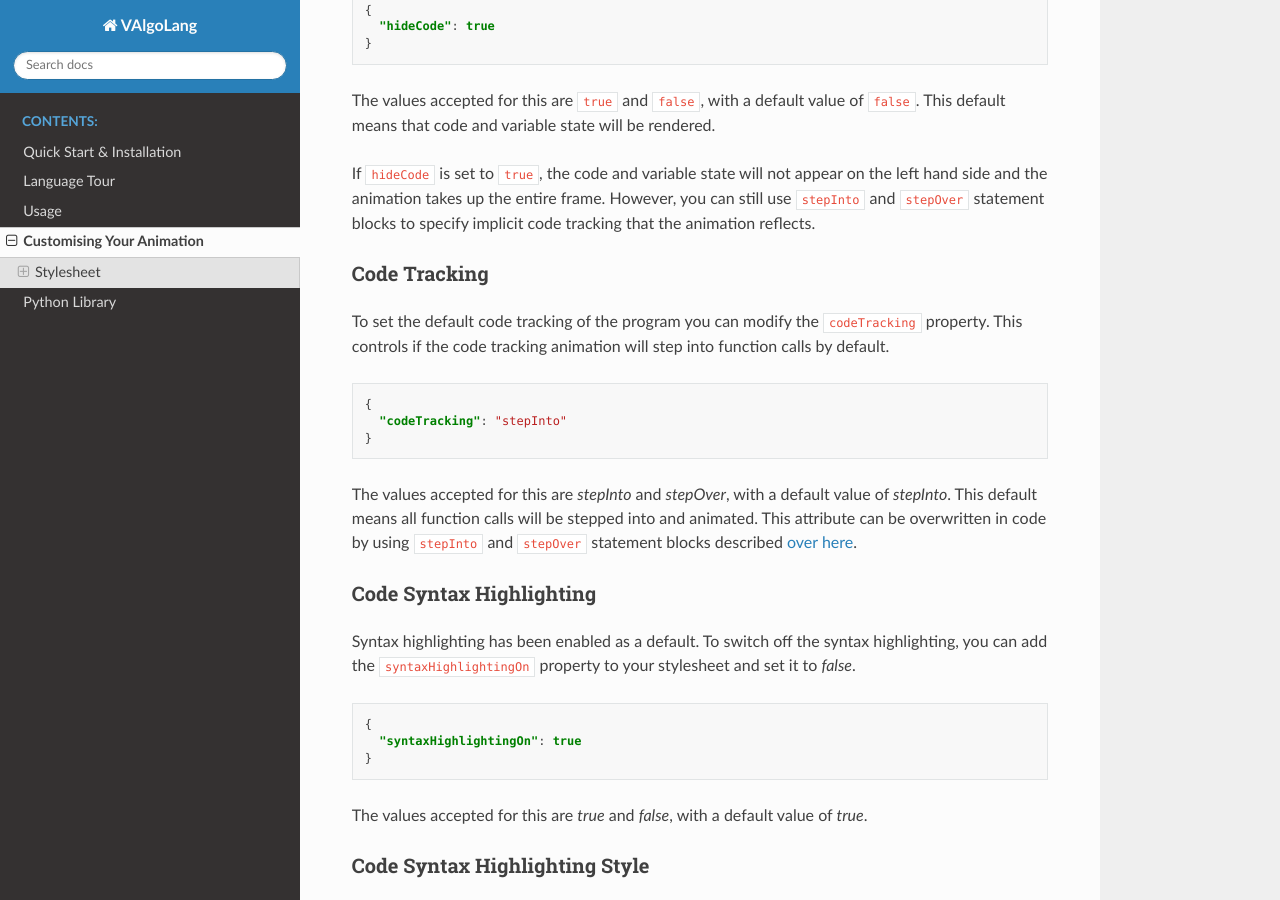
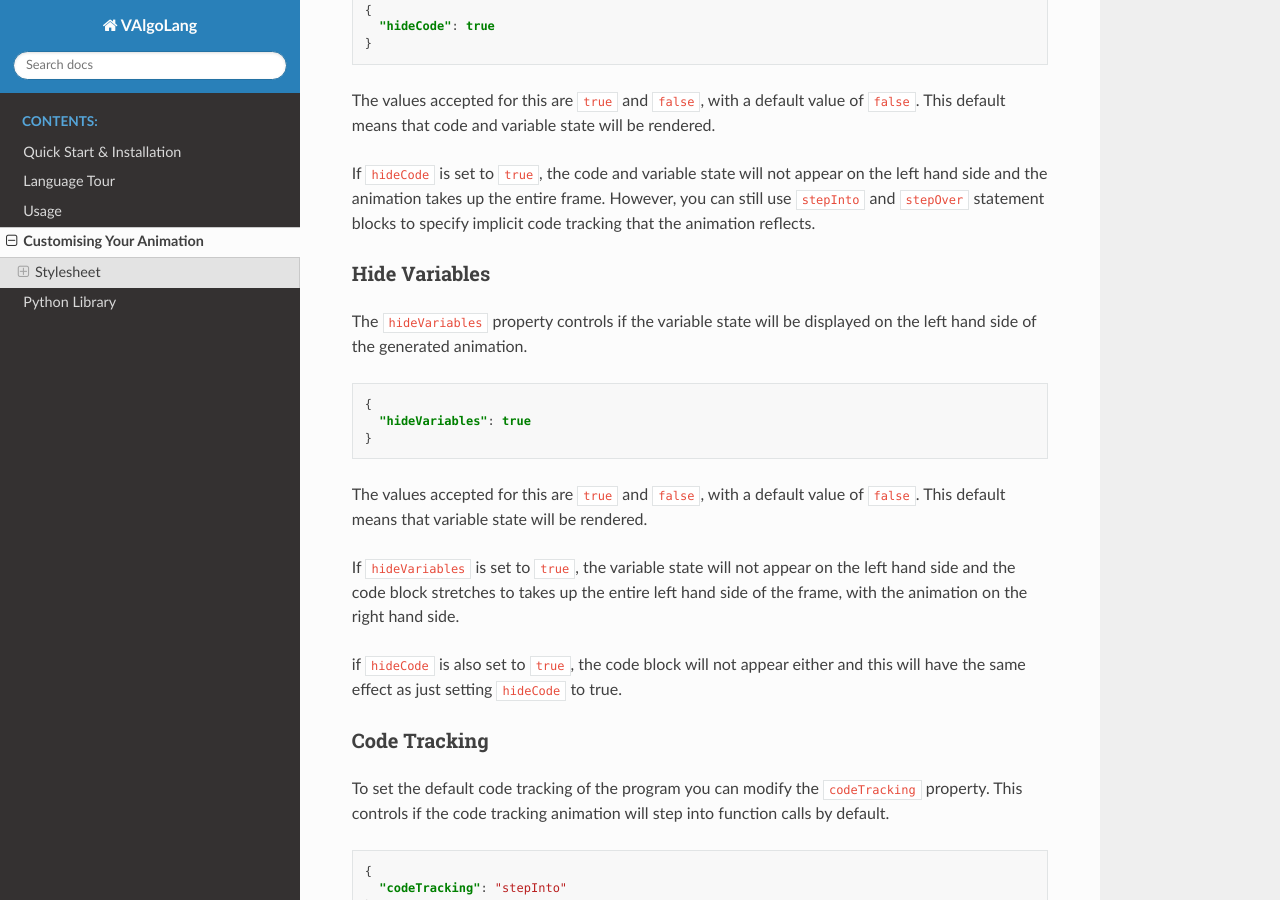
Before and after one commit to VAlgoLang/valgolang.github.io, a Sphinx documentation site: the page built from source/customisation.rst, in a window 1280 px wide and 900 px high, scrolled down 1166 px. Built offline with Sphinx 7.4.7 and the Read the Docs theme 2.0.0, drawn with Linux system fonts in a browser that asks for light colours.

Commit message:
Added hideVariables (#31)

```diff
--- a/source/customisation.rst
+++ b/source/customisation.rst
@@ -56,6 +56,24 @@ The ``hideCode`` property controls if the input program code and variable state
 The values accepted for this are ``true`` and ``false``, with a default value of ``false``. This default means that code and variable state will be rendered.
 
 If ``hideCode`` is set to ``true``, the code and variable state will not appear on the left hand side and the animation takes up the entire frame. However, you can still use ``stepInto`` and ``stepOver`` statement blocks to specify implicit code tracking that the animation reflects.
+
+Hide Variables
+^^^^^^^^^^^^^^
+
+The ``hideVariables`` property controls if the variable state will be displayed on the left hand side of the generated animation.
+
+.. code:: json
+
+    {
+      "hideVariables": true
+    }
+
+The values accepted for this are ``true`` and ``false``, with a default value of ``false``. This default means that variable state will be rendered.
+
+If ``hideVariables`` is set to ``true``, the variable state will not appear on the left hand side and the code block stretches to takes up the entire left hand side of the frame, with the animation on the right hand side.
+
+if ``hideCode`` is also set to ``true``, the code block will not appear either and this will have the same effect as just setting ``hideCode`` to true.
+
 
 Code Tracking
 ^^^^^^^^^^^^^^
```
